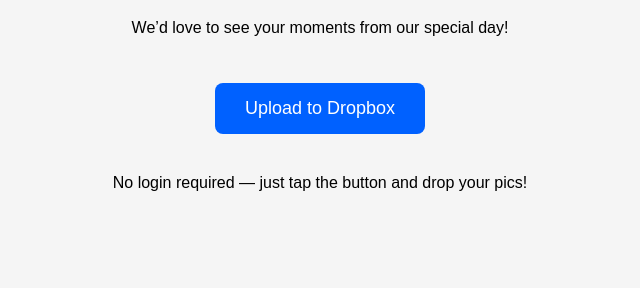
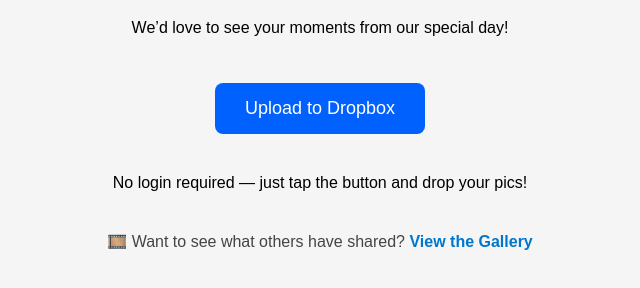
Before and after one commit to MooseMoss/WeddingPhotoUpload, a plain HTML site: page index.html in a window 1280 px wide. Shown: the part 120-408 px from the top of the page, without its empty margins (320-960 px from the left). Drawn offline with Linux system fonts and the light colour scheme.

Commit message:
Update index.html

```diff
--- a/index.html
+++ b/index.html
@@ -27,6 +27,20 @@
     a.upload-button:hover {
       background-color: #004ecb;
     }
+    .gallery-link {
+      margin-top: 40px;
+      display: block;
+      font-size: 16px;
+      color: #444;
+    }
+    .gallery-link a {
+      color: #0077cc;
+      text-decoration: none;
+      font-weight: bold;
+    }
+    .gallery-link a:hover {
+      text-decoration: underline;
+    }
   </style>
 </head>
 <body>
@@ -38,5 +52,9 @@
   </a>
 
   <p style="margin-top: 40px;">No login required — just tap the button and drop your pics!</p>
+
+  <div class="gallery-link">
+    🎞️ Want to see what others have shared? <a href="https://www.dropbox.com/scl/fo/tuyapzj43h2ly6nkwa2ml/AFCJDcsjPVSX4QaAZcrEWnA?rlkey=d9g42js99zms1yw1zd5zym2tx&st=ujj2hdex&dl=0" target="_blank">View the Gallery</a>
+  </div>
 </body>
 </html>
```
